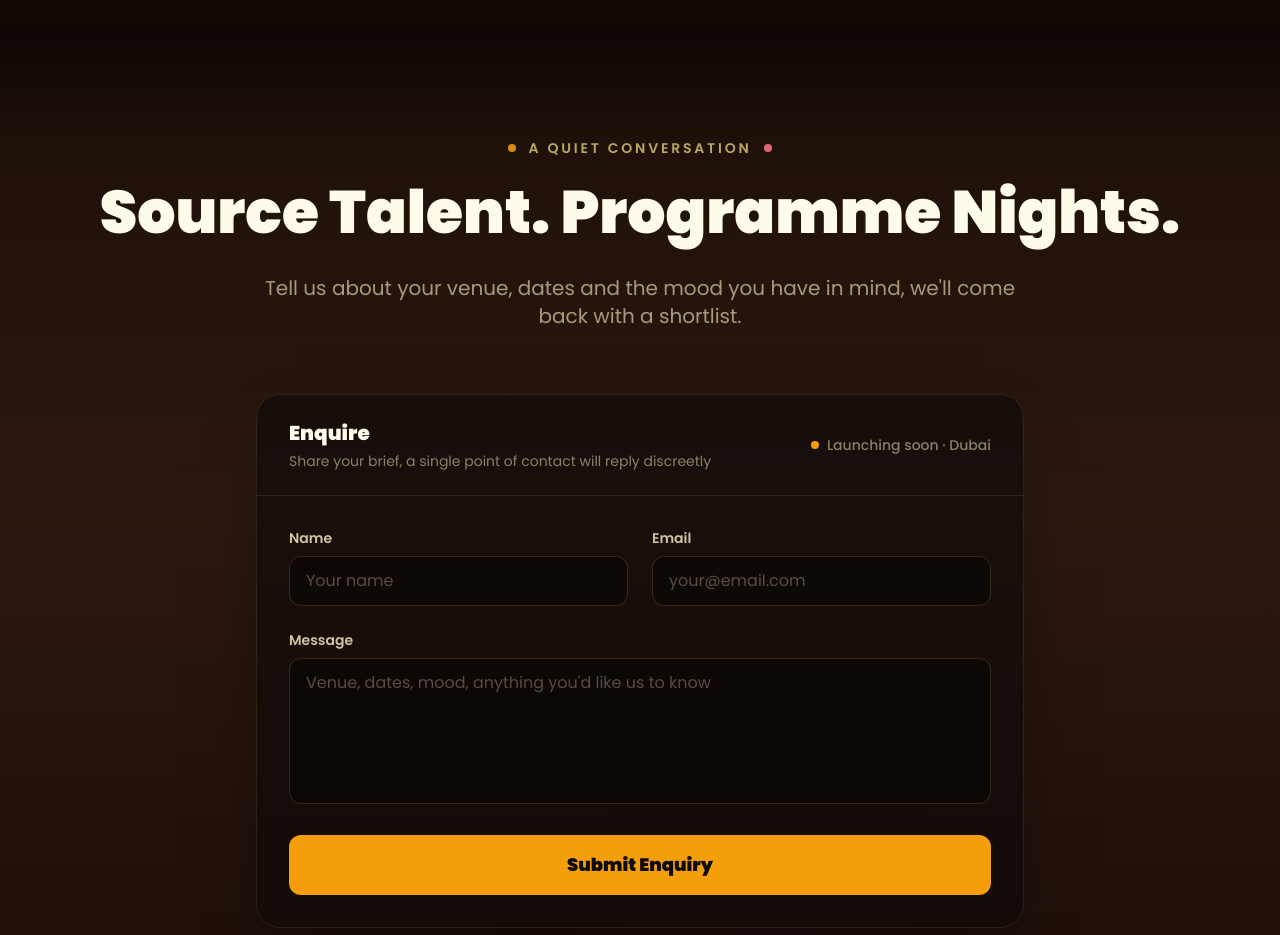
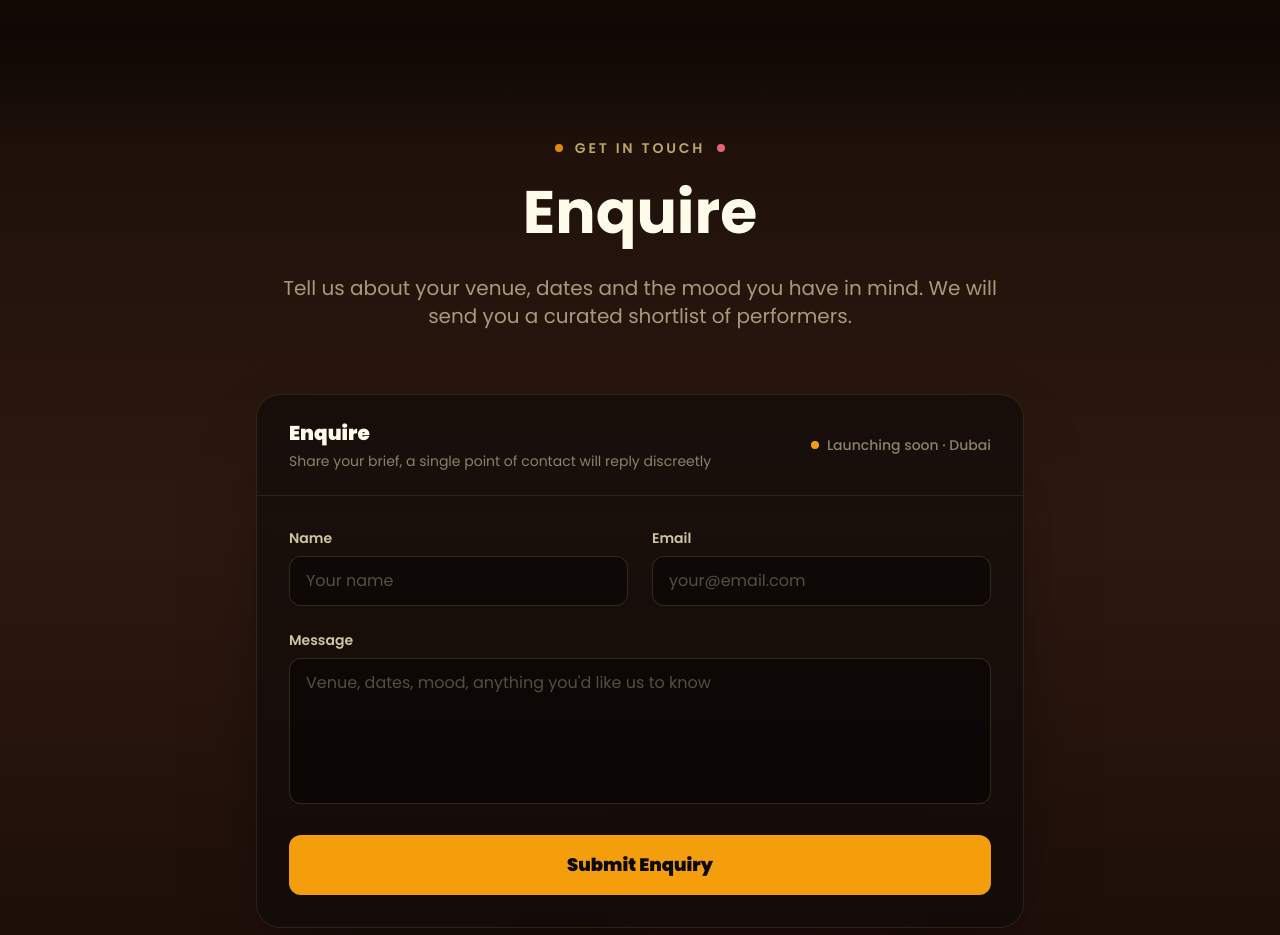
Before and after one commit to snape345/sweet-theme-haven, a React (Vite) app: page / in a window 1280 px wide. Shown: the part 3540-4475 px from the top of the page. Built offline with nearby package versions, Linux system fonts and the light colour scheme; the HTML template or start-up script is replaced by a standard one.

Commit message:
Changes
Co-authored-by: snape345 <154547548+snape345@users.noreply.github.com>

```diff
--- a/src/components/Contact.tsx
+++ b/src/components/Contact.tsx
@@ -44,17 +44,17 @@ export function Contact() {
           <div className="inline-flex items-center gap-3 mb-6">
             <div className="w-2 h-2 bg-amber-500 rounded-full animate-pulse" />
             <span className="text-sm font-semibold tracking-[0.2em] uppercase text-amber-200/70">
-              A Quiet Conversation
+              Get In Touch
             </span>
             <div className="w-2 h-2 bg-rose-400 rounded-full animate-pulse" />
           </div>
 
-          <h2 className="text-4xl sm:text-5xl lg:text-6xl font-black leading-tight mb-8 text-amber-50">
-            <span className="block mb-2">Source Talent. Programme Nights.</span>
+          <h2 className="text-4xl sm:text-5xl lg:text-6xl font-bold leading-tight mb-8 text-amber-50">
+            Enquire
           </h2>
 
           <p className="text-lg lg:text-xl text-amber-100/60 max-w-3xl mx-auto leading-relaxed">
-            Tell us about your venue, dates and the mood you have in mind, we'll come back with a shortlist.
+            Tell us about your venue, dates and the mood you have in mind. We will send you a curated shortlist of performers.
           </p>
         </div>
 
```
